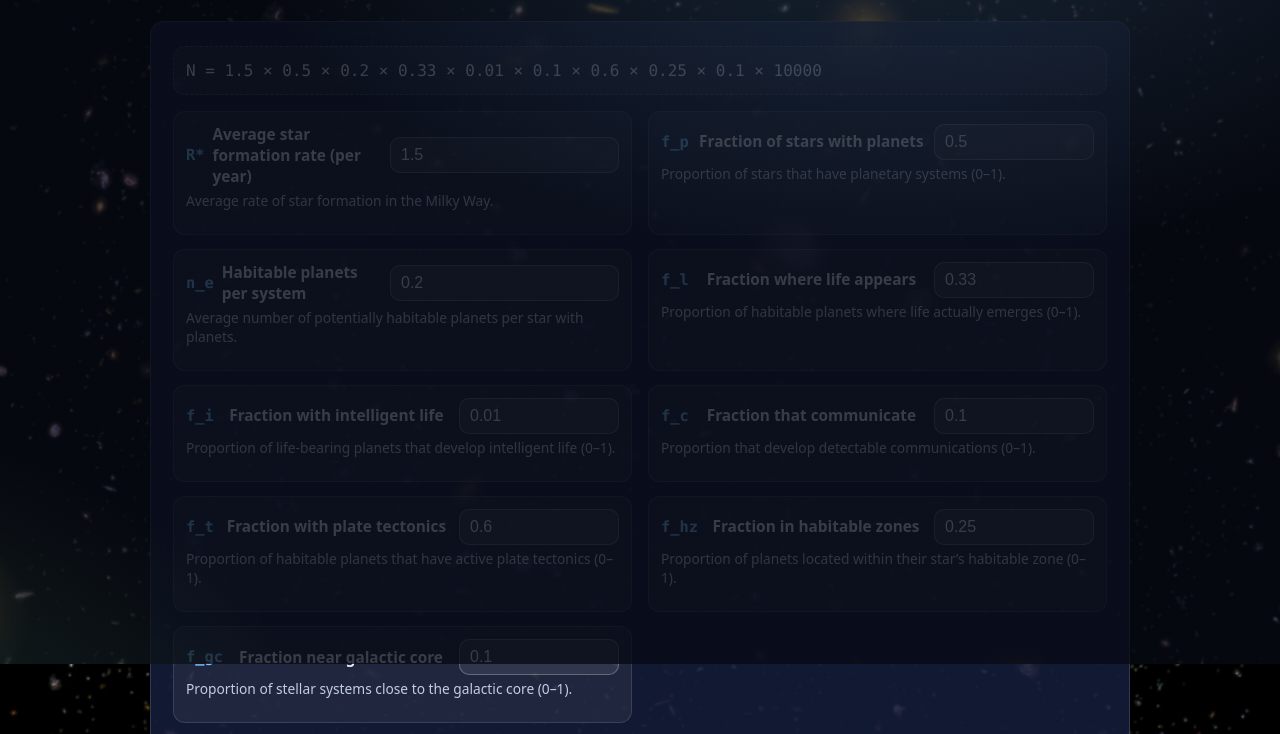
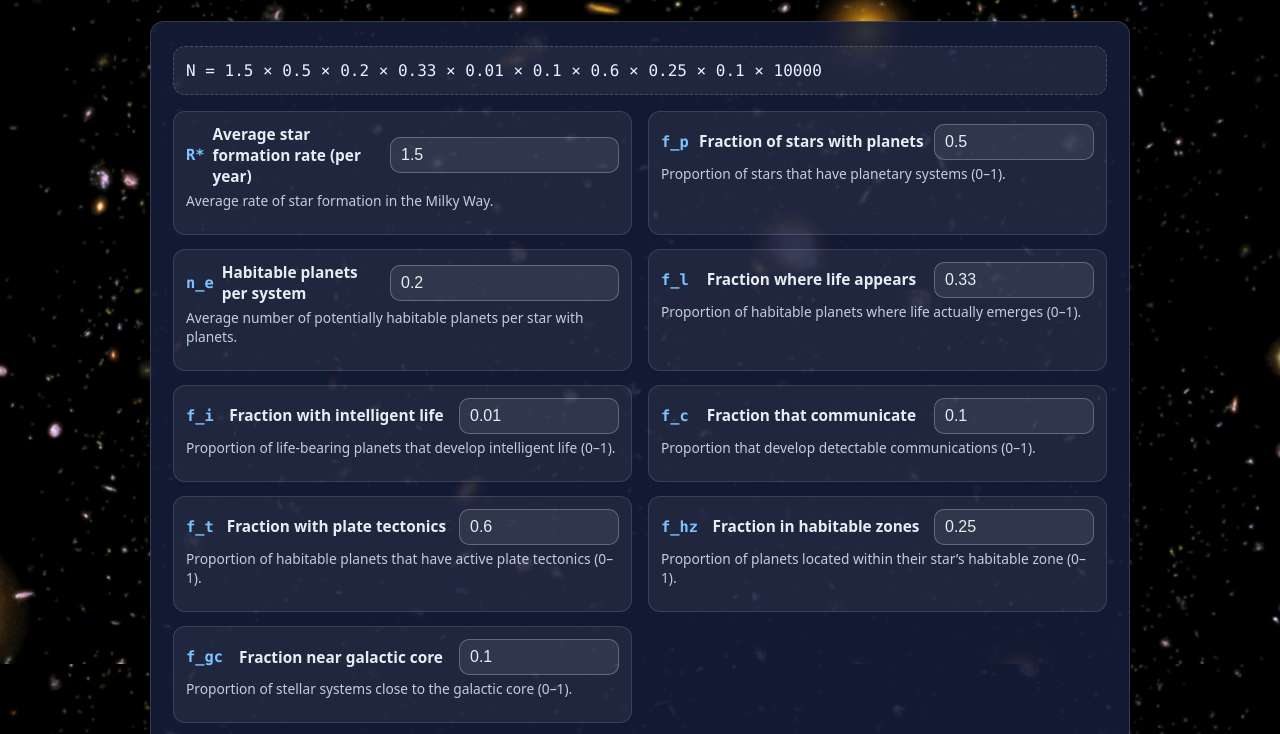
Before and after one commit to redfrobro/redfrobro.github.io, a plain HTML site: page index.html in a window 1280 px wide. Shown: the part 136-870 px from the top of the page. Drawn offline with Linux system fonts and the light colour scheme.

Commit message:
fix colors

```diff
--- a/index.html
+++ b/index.html
@@ -201,7 +201,6 @@
   </style>
 </head>
 <body>
-  <div class="backdrop" aria-hidden="true"></div>
   <div class="wrap">
     <header>
       <h1>Drake Equation Calculator</h1>
```
